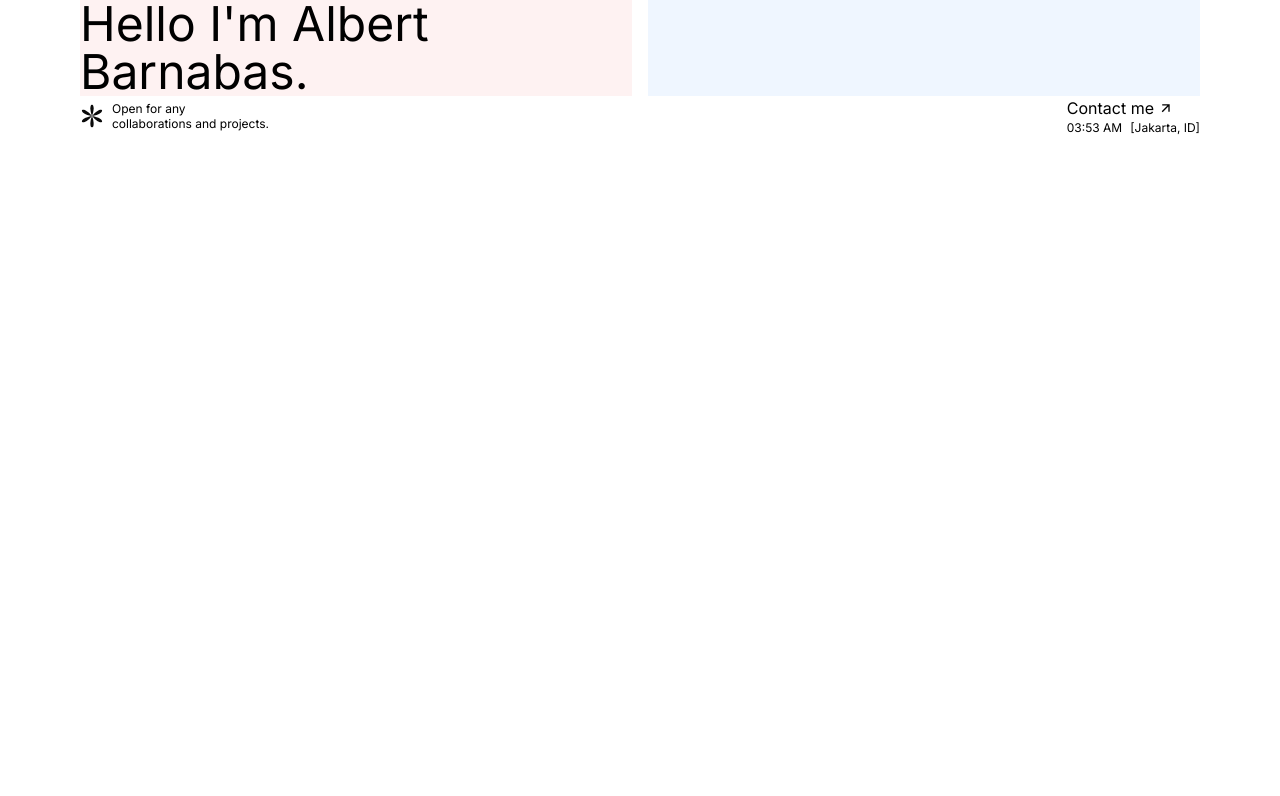
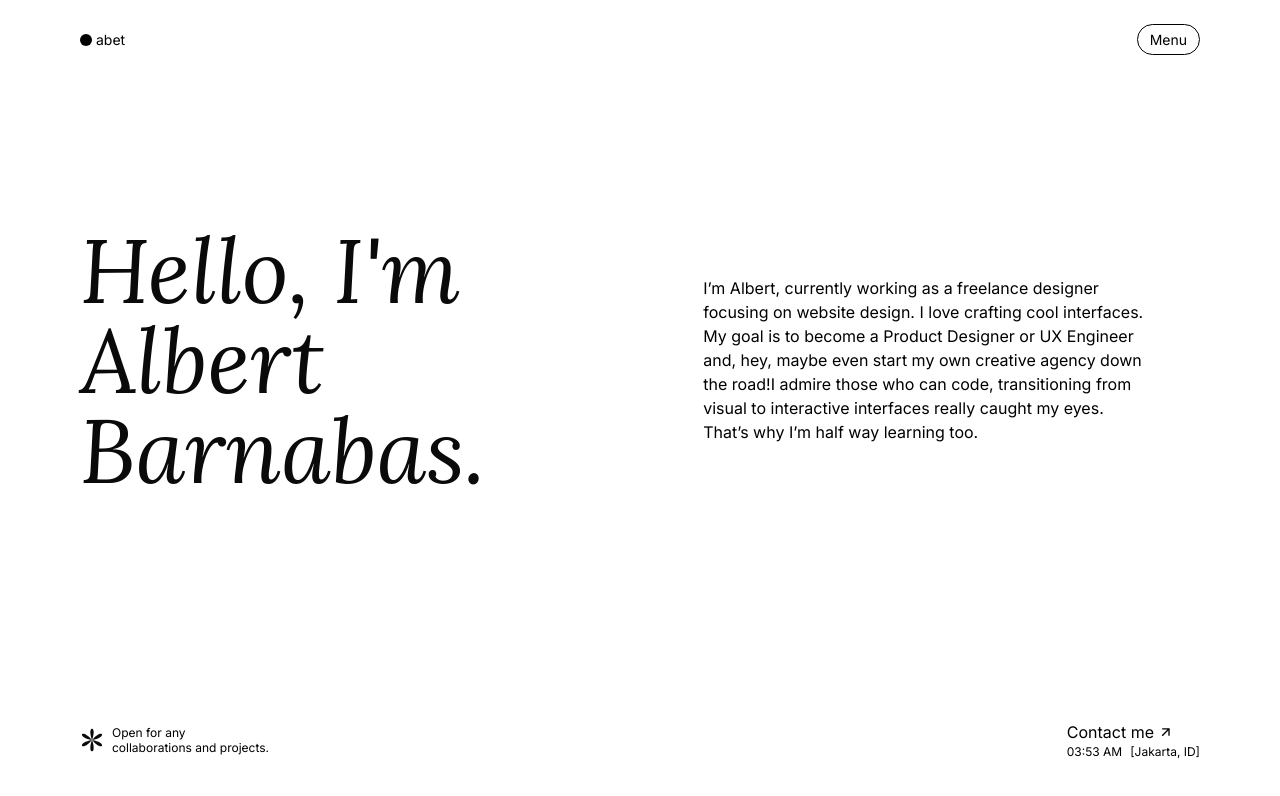
Before and after one commit to AlbertBarnabas10/2025portfolio, a React (Vite) app: page / in a window 1280 px wide. Shown: the top 796 px of the page. Built offline with nearby package versions, Linux system fonts and the light colour scheme; a web font is replaced by a local one.

Commit message:
added font and layout changes

```diff
--- a/index.html
+++ b/index.html
@@ -10,6 +10,7 @@
       rel="stylesheet"
     />
     <link href="https://fonts.googleapis.com/css2?family=MonteCarlo&display=swap" rel="stylesheet">
+    <link href="https://fonts.googleapis.com/css2?family=Lora:ital,wght@0,400..700;1,400..700&display=swap" rel="stylesheet">
     <meta name="viewport" content="width=device-width, initial-scale=1.0" />
     <title>Vite + React</title>
   </head>
--- a/src/App.jsx
+++ b/src/App.jsx
@@ -26,6 +26,7 @@ const App = () => {
             path="/"
             element={
               <>
+              <Navbar/>
                 <Home />
               </>
             }
--- a/src/components/Navbar/Navbar.jsx
+++ b/src/components/Navbar/Navbar.jsx
@@ -122,7 +122,7 @@ const Navbar = () => {
 
         <div
           ref={menuRef}
-          className="absolute w-[500px] h-screen flex flex-col items-end gap-y-4 top-0 right-0 bg-red-50 rounded-md px-20 py-6"
+          className="absolute w-[500px] h-screen flex flex-col items-end gap-y-4 top-0 right-0 bg-white shadow-md rounded-md px-20 py-6"
           style={{ opacity: 0, transform: "translateX(100%)" }}
         >
           <button
@@ -137,7 +137,7 @@ const Navbar = () => {
                 <Link
                   to={links.href}
                   key={links.id}
-                  className="flex gap-x-4 items-center hover:text-blue-500"
+                  className="flex gap-x-4 items-center text-black hover:text-blue-500"
                   ref={(el) => (linksRef.current[index] = el)}
                 >
                   <span className="font-num">{links.span}</span>
--- a/src/index.css
+++ b/src/index.css
@@ -1,4 +1,9 @@
 @import "tailwindcss";
+
+@font-face {
+  font-family: ChicAvenue-Regular;
+  src: url('./fonts/chic-avenue/ChicAvenue-Regular.otf');
+}
 
 @layer base {
   *,
@@ -24,4 +29,14 @@
     font-family:'MonteCarlo', cursive;
     font-size: 16px;
   }
+
+  .hero-head{
+    font-family: 'Lora', serif;
+    font-style: italic;
+    /* font-weight: 100; */
+    /* font-family: 'ChicAvenue-Regular'; */
+    color: #0A0A0A;
+    font-size: 90px;
+    line-height: 1;
+  }
 }
--- a/src/pages/Home/Home.jsx
+++ b/src/pages/Home/Home.jsx
@@ -3,6 +3,7 @@ import { gsap } from "gsap";
 import Preloader from "../../animations/Preloader/Preloader";
 import Navbar from "../../components/Navbar/Navbar";
 import { Link } from "react-router";
+import '../../fonts/chic-avenue/ChicAvenue-Regular.otf'
 
 const Home = () => {
   const [currentTime, setCurrentTime] = useState(new Date());
@@ -20,12 +21,21 @@ const Home = () => {
   });
   return (
     <>
-      <section className="home w-full min-h-[90vh] px-20">
-        <div className="home-content w-full grid grid-cols-2 gap-4 items-center h-full">
-          <div className="left-content w-full bg-red-50">
-            <p className="text-5xl">Hello I'm Albert Barnabas.</p>
+     <section className="home w-full px-20">
+      <div className="home-content w-full grid grid-cols-2 gap-4 items-stretch min-h-[90vh]">
+        <div className="left-content w-full flex items-center justify-center">
+          <p className="hero-head">Hello, I'm <br/> Albert Barnabas.</p>
         </div>
-          <div className="right-content w-full h-full bg-blue-50"></div>
+        <div className="right-content w-full flex items-center justify-center">
+          <p className="text-md max-w-[80%]">
+          <span>
+            I’m Albert, currently working as a freelance designer focusing on website design. I love crafting cool interfaces. My goal is to become a Product Designer or UX Engineer and, hey, maybe even start my own creative agency down the road!
+          </span>
+          <span>
+            I admire those who can code, transitioning from visual to interactive interfaces really caught my eyes. That’s why I’m half way learning too.
+          </span>
+          </p>
+        </div>
       </div>
       <div className="home-footer w-full flex items-center justify-between gap-2">
         <div className="footer-left flex items-center gap-2">
```
Also changed, not shown: src/fonts/chic-avenue/1001fonts-chic-avenue-eula.txt (added), src/fonts/chic-avenue/ChicAvenue-Regular.otf (added). Lines whose indentation alone changed are shown as unchanged.
